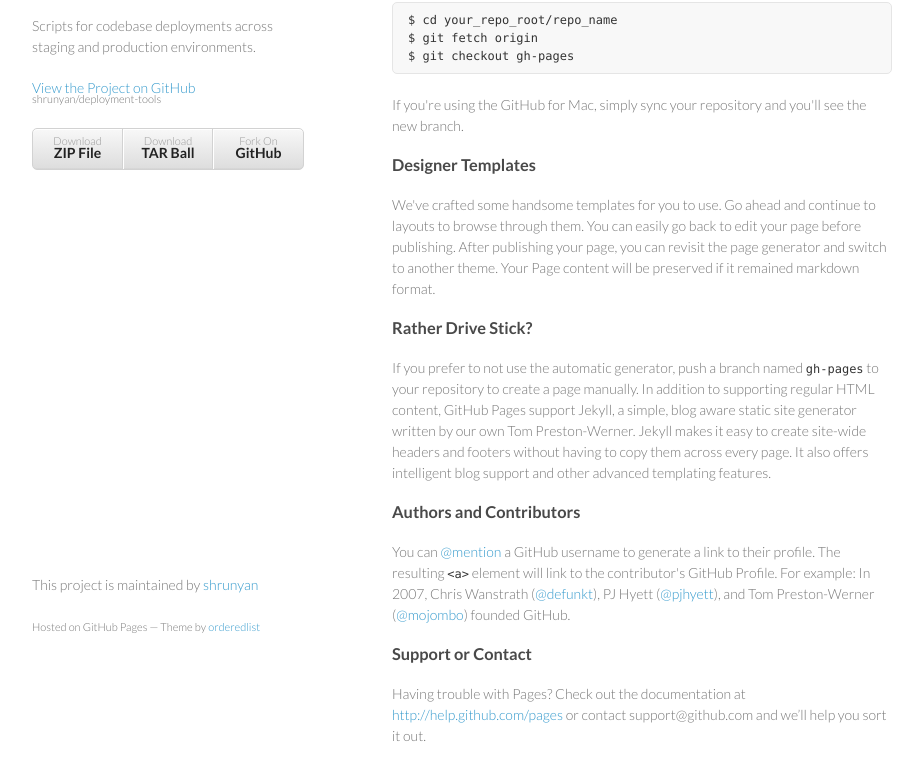
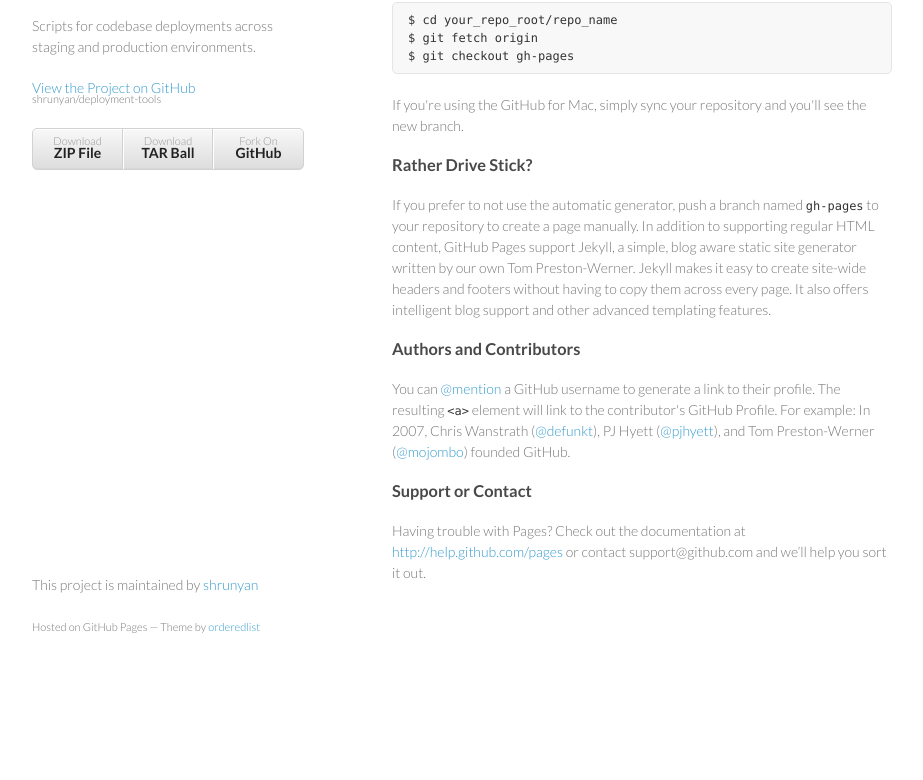
Before and after one commit to shrunyan/deployment-tools, a plain HTML site: page index.html in a window 1280 px wide. Shown: the part 94-874 px from the top of the page, without its empty margins (178-1101 px from the left). After the commit the page ends 800 px from the top, so only its background shows below. Drawn offline with Linux system fonts and the light colour scheme.

Commit message:
removing more default text

```diff
--- a/index.html
+++ b/index.html
@@ -34,10 +34,6 @@ $ git checkout gh-pages
 
 <p>If you're using the GitHub for Mac, simply sync your repository and you'll see the new branch.</p>
 
-<h3>Designer Templates</h3>
-
-<p>We've crafted some handsome templates for you to use. Go ahead and continue to layouts to browse through them. You can easily go back to edit your page before publishing. After publishing your page, you can revisit the page generator and switch to another theme. Your Page content will be preserved if it remained markdown format.</p>
-
 <h3>Rather Drive Stick?</h3>
 
 <p>If you prefer to not use the automatic generator, push a branch named <code>gh-pages</code> to your repository to create a page manually. In addition to supporting regular HTML content, GitHub Pages support Jekyll, a simple, blog aware static site generator written by our own Tom Preston-Werner. Jekyll makes it easy to create site-wide headers and footers without having to copy them across every page. It also offers intelligent blog support and other advanced templating features.</p>
```
